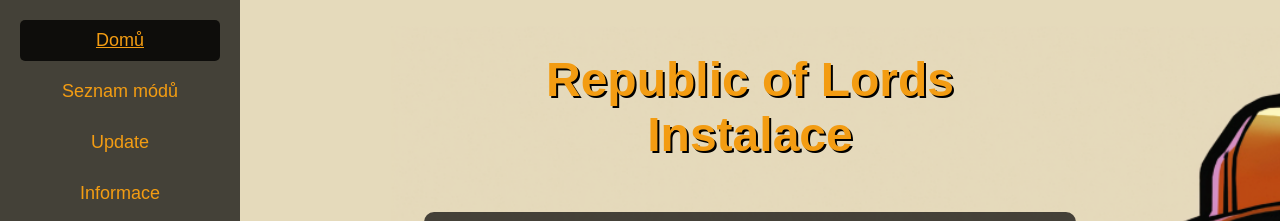
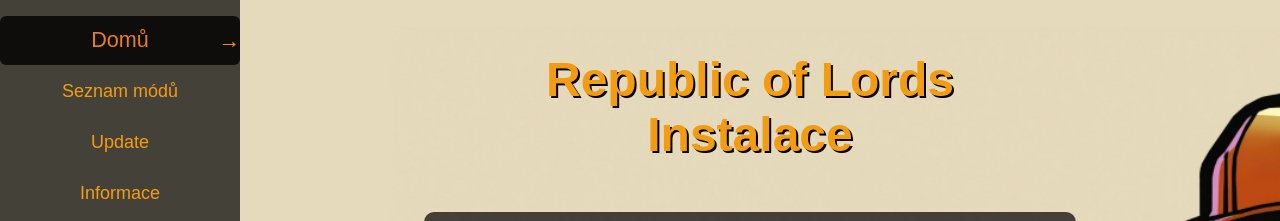
Before and after one commit to Geper23/Republic-of-Lords, a plain HTML site: page instalace.html in a window 1280 px wide. In both pictures the pointer is over the link "Domů". Shown: the top 221 px of the page. Drawn offline with Linux system fonts and the light colour scheme.

Commit message:
Update instalace.html

```diff
--- a/instalace.html
+++ b/instalace.html
@@ -38,10 +38,26 @@
             border-radius: 5px;
             margin-bottom: 10px;
             font-size: 18px;
+            transition: background-color 0.3s ease, color 0.3s ease, transform 0.3s ease; /* Přidán přechod pro transformaci */
         }
 
         .sidebar a:hover {
             background-color: rgba(0, 0, 0, 0.8);
+            color: #e67e22; /* Změna barvy textu při přejetí */
+            transform: scale(1.2); /* Zvětšení při hoveru */
+            text-decoration: none; /* Text nebude podtržen ani při hoveru */
+        }
+
+        .sidebar a:hover::after {
+            content: '→'; /* Zde se vloží symbol šipky nebo jakýkoliv znak */
+            position: absolute;
+            right: -20px; /* Umístění šipky vpravo od odkazu */
+            top: 50%;
+            transform: translateY(-50%);
+            font-size: 18px;
+            color: #f39c12;
+            transition: right 0.3s ease;
+            right: 0; /* Při hoveru se šipka posune vedle textu */
         }
 
         /* Změna barvy odkazu Instalace na červenou */
```
